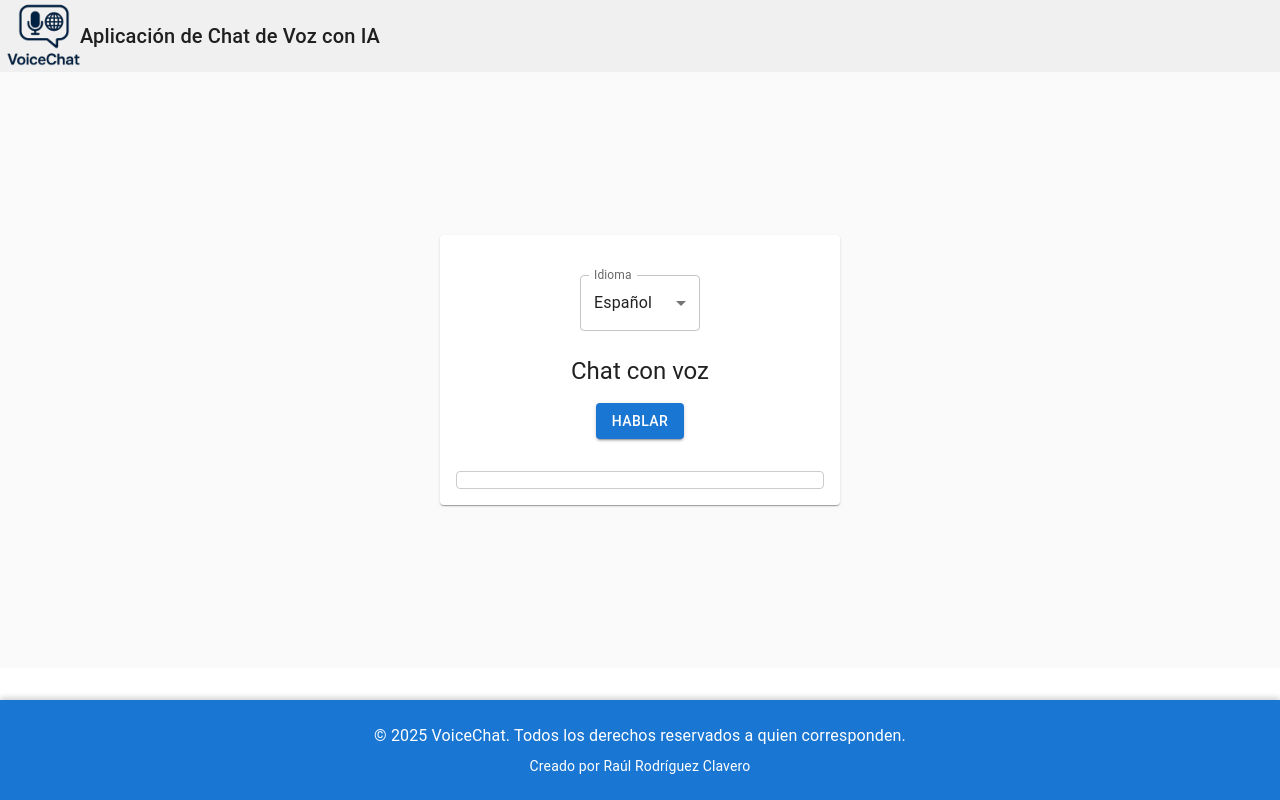
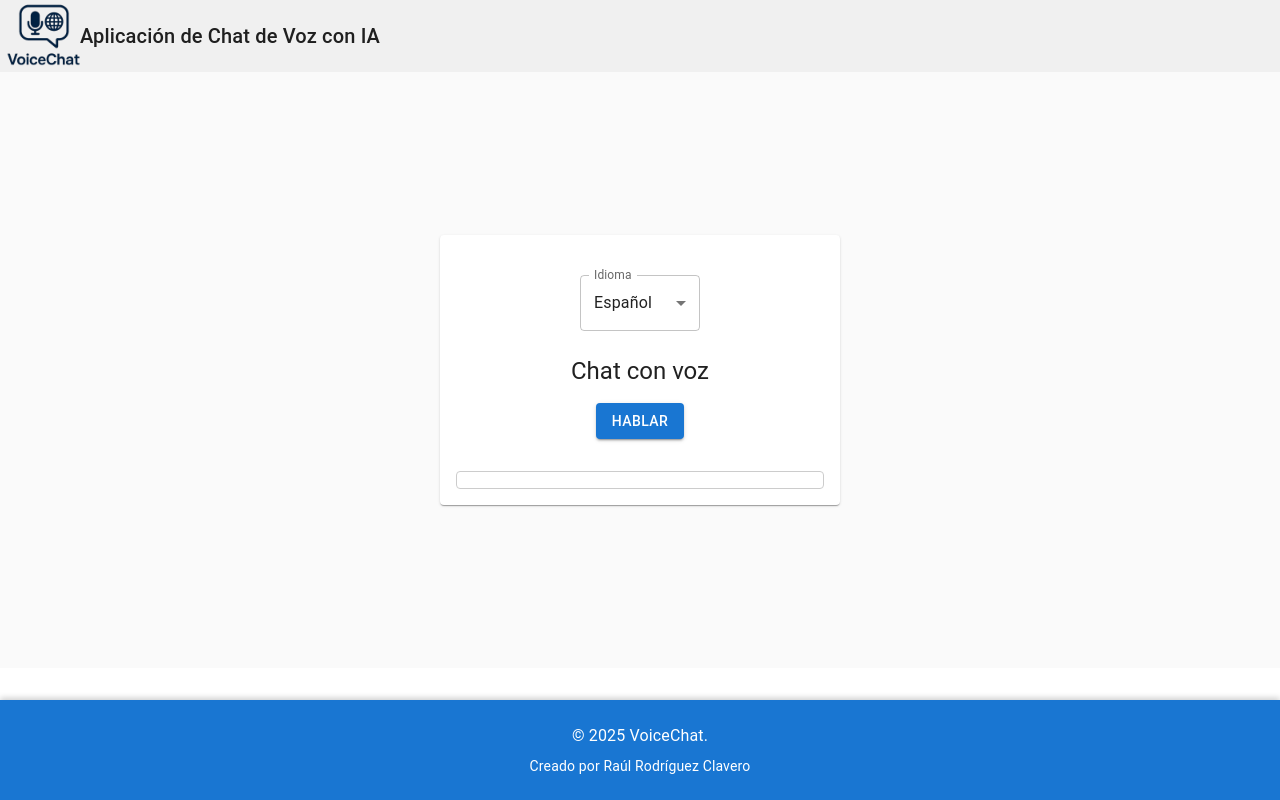
Before and after one commit to RaulWeirdStackDev/VoiceChatFrontend, a React (Vite) app: page / in a window 1280 px wide. Built offline with nearby package versions, Linux system fonts and the light colour scheme; no server answers.

Commit message:
cambios en footer

```diff
--- a/src/components/Footer/Footer.jsx
+++ b/src/components/Footer/Footer.jsx
@@ -14,11 +14,11 @@ export const Footer = () => {
       }}
     >
       <Typography variant="body1">
-        &copy; {new Date().getFullYear()} VoiceChat. Todos los derechos reservados a quien corresponden.
+        &copy; {new Date().getFullYear()} VoiceChat.
       </Typography>
       <Typography variant="body2" sx={{ mt: 1 }}>
         Creado por{" "}
-        <Link href="https://tu-sitio-web.com" target="_blank" rel="noopener" color="inherit" underline="hover">
+        <Link href="https://raul-rodriguez-c.vercel.app/" target="_blank" rel="noopener" color="inherit" underline="hover">
           Raúl Rodríguez Clavero
         </Link>
       </Typography>
```
